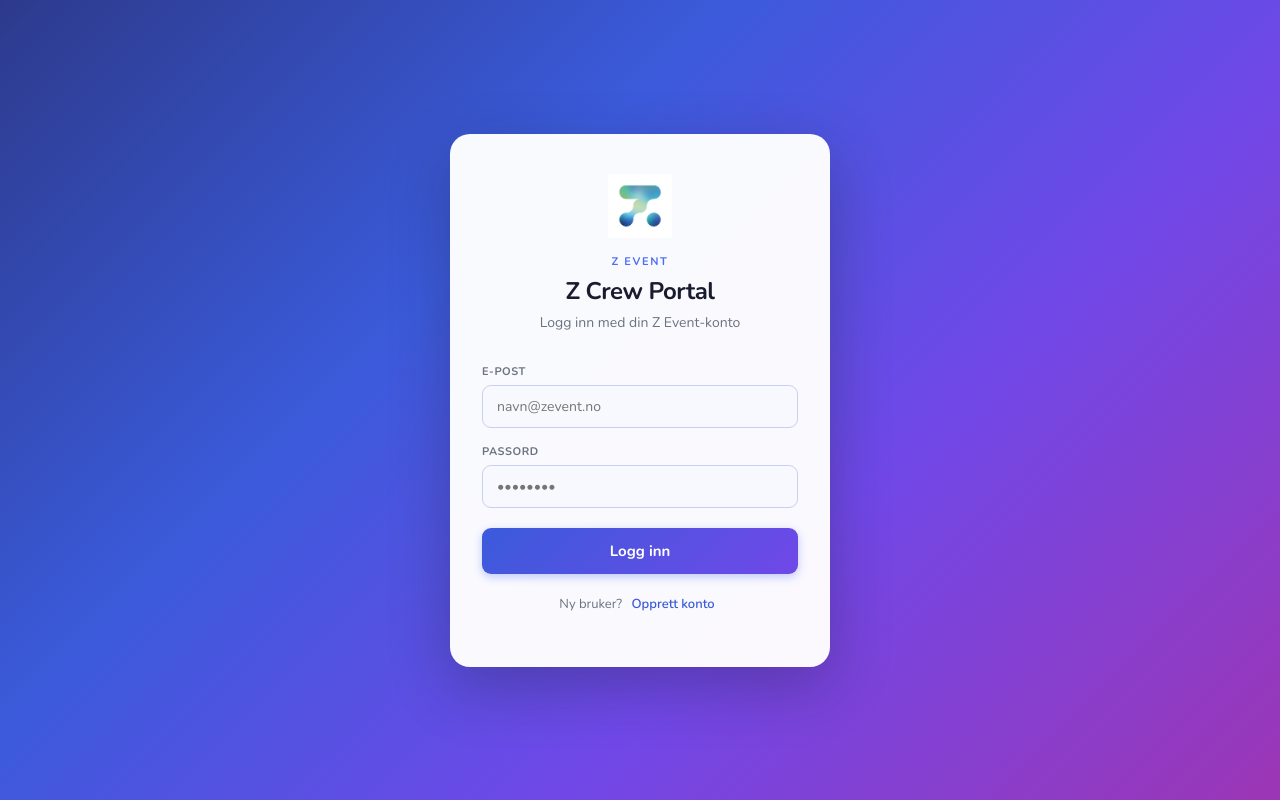
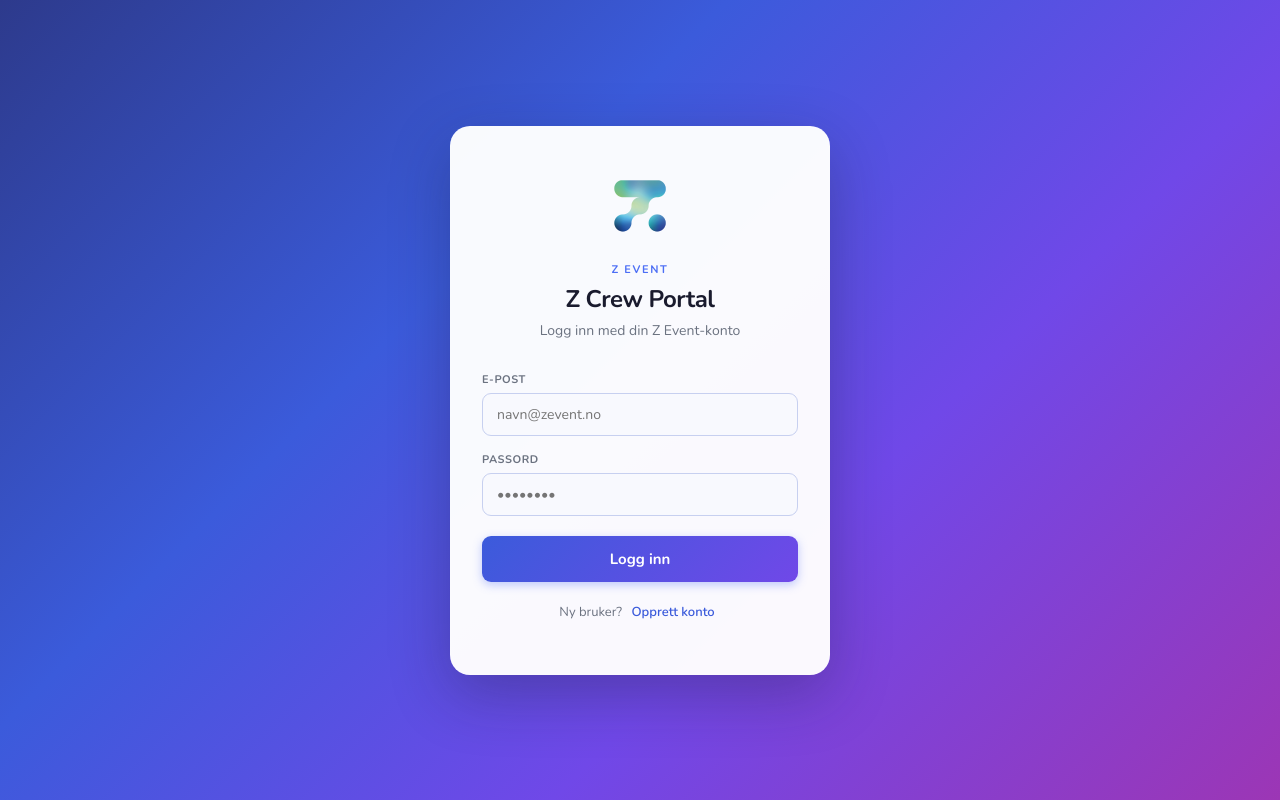
Before and after one commit to SigridZEv/Crewbooking, a React (Create React App) app: page / in a window 1280 px wide. Built offline with nearby package versions, Linux system fonts and the light colour scheme; no server answers.

Commit message:
Update Login.js

```diff
--- a/src/pages/Login.js
+++ b/src/pages/Login.js
@@ -41,7 +41,7 @@ export default function Login() {
         boxShadow: '0 20px 60px rgba(26,27,46,0.3)',
       }}>
         <div style={{ textAlign: 'center', marginBottom: '2rem' }}>
-          <img src="/Z_logo_04.jpg" alt="Z Event" style={{ width: 64, height: 64, objectFit: 'contain', margin: '0 auto 16px', display: 'block' }} />
+          <img src="/Z_logo.png" alt="Z Event" style={{ width: 80, height: 80, objectFit: 'contain', margin: '0 auto 16px', display: 'block' }} />
           <div style={{ fontSize: 11, fontWeight: 700, color: '#4C6EF5', letterSpacing: '0.15em', textTransform: 'uppercase', marginBottom: 6 }}>Z Event</div>
           <h1 style={{ fontSize: 24, fontWeight: 700, margin: '0 0 6px', color: '#1A1B2E', letterSpacing: '-0.02em' }}>Z Crew Portal</h1>
           <p style={{ fontSize: 14, color: '#6B7280', margin: 0 }}>
```
